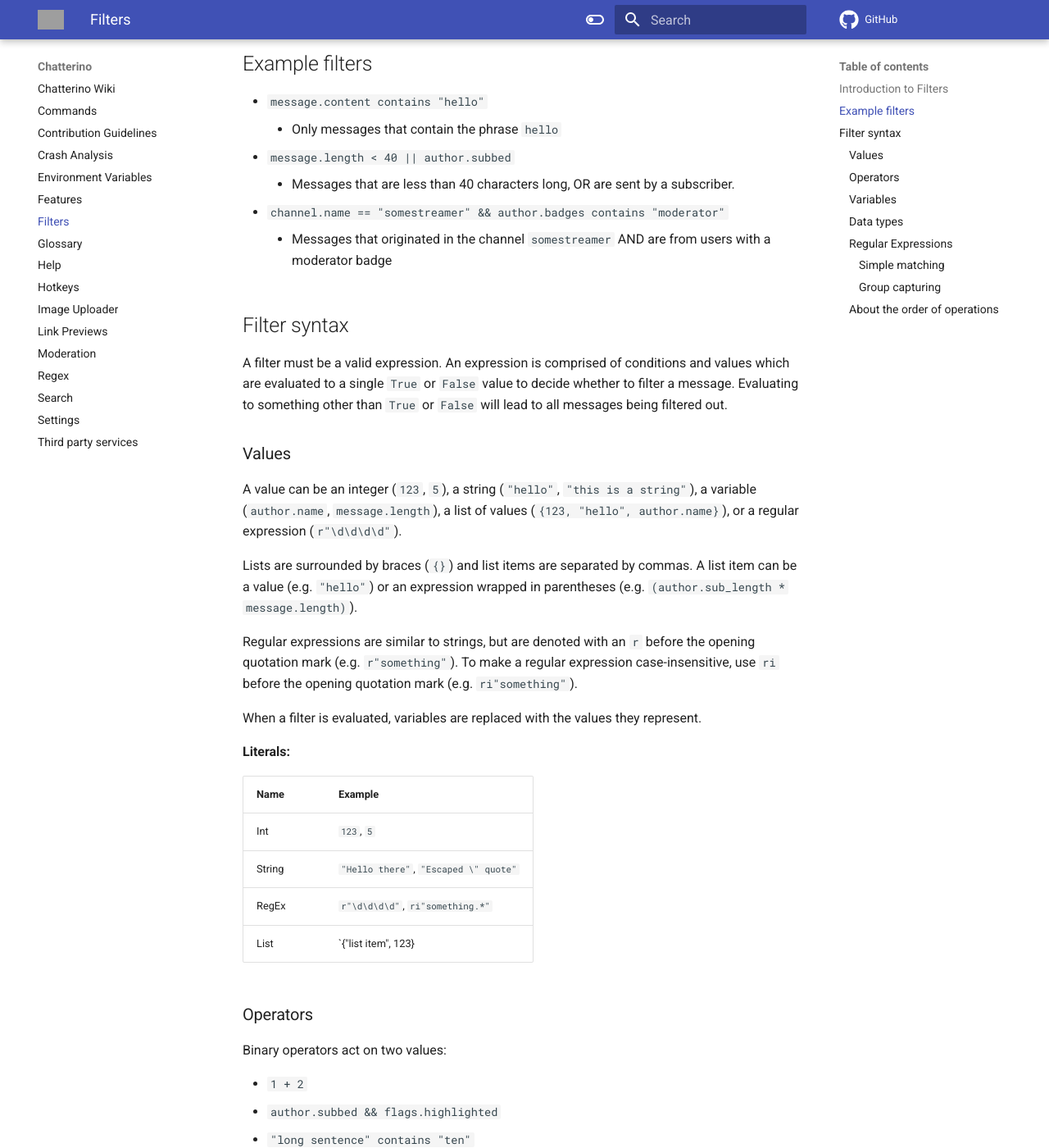
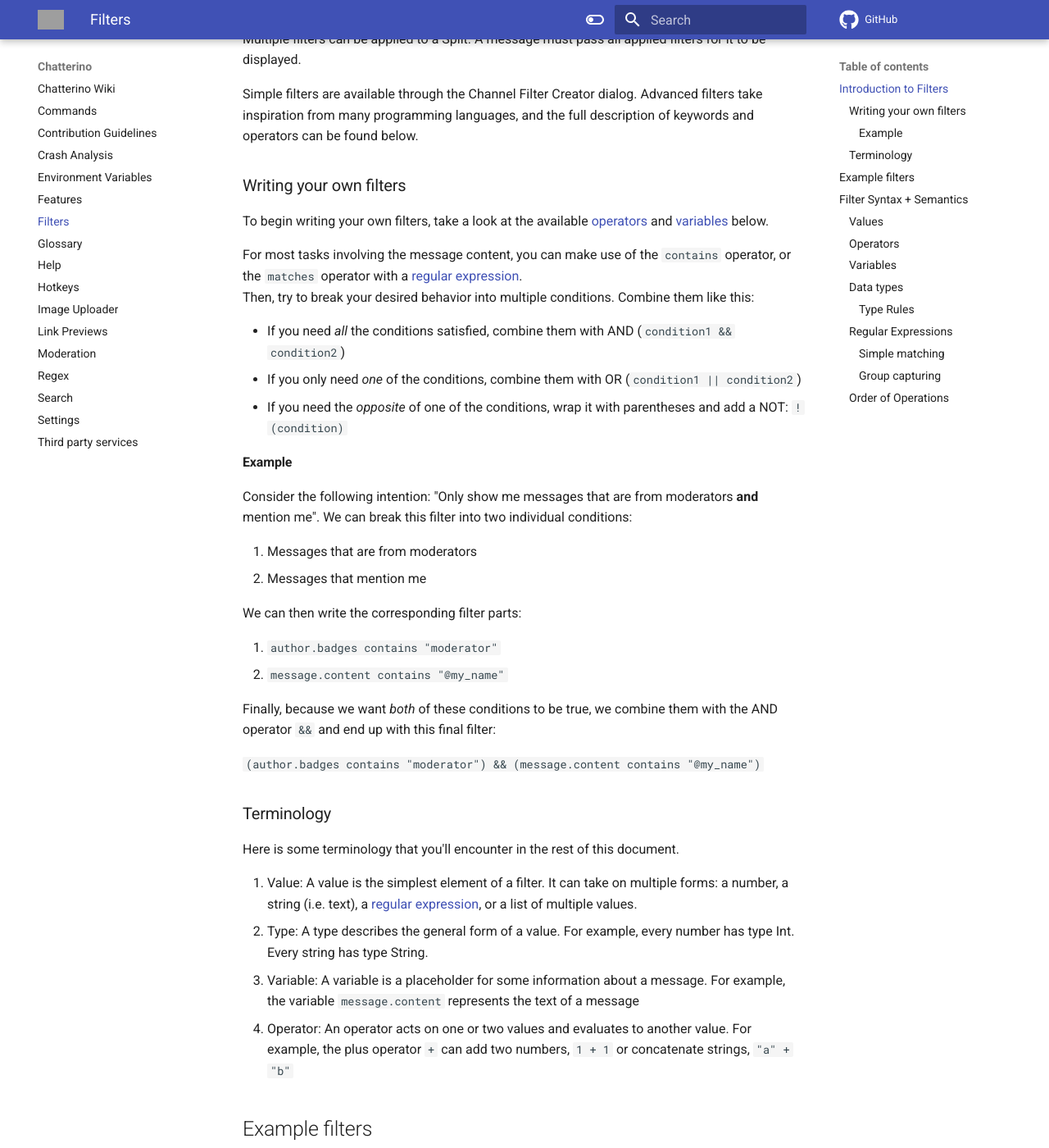
Before and after one commit to Chatterino/wiki, an MkDocs documentation site: the page built from docs/Filters.md, in a window 1280 px wide and 1400 px high, scrolled down 447 px. Shown: the whole window at 82% size. Built offline with MkDocs 1.6.1 and Material for MkDocs 9.7.7, drawn with Linux system fonts in a browser that asks for light colours; comment, search, counter and statistics services are not loaded; some of the changed text lies outside the part shown; grey boxes are pictures that could not be loaded.

Commit message:
Update Filter Documentation With Type Rules, Improved Examples (#298)
Co-authored-by: Rasmus Karlsson <rasmus.karlsson@pajlada.com>

```diff
--- a/docs/Filters.md
+++ b/docs/Filters.md
@@ -1,3 +1,7 @@
+Filters are a powerful tool to create your own custom, filtered channel splits. Filters allow you to selectively show messages that satisfy your own custom criteria: show subscribers' messages, moderator messages, channel point redemptions, new subscriptions, and more.
+
+Looking for inspiration? Look at some [example filters](#example-filters).
+
 ## Introduction to Filters
 
 Filters can be applied to splits to provide a selective view of messages. Filters are created in the Settings page and are applied by opening the Split menu (three dots) and selecting "Set filters". Applied filters are saved when you close and open Chatterino.
@@ -5,6 +9,42 @@
 Multiple filters can be applied to a Split. A message must pass all applied filters for it to be displayed.
 
 Simple filters are available through the Channel Filter Creator dialog. Advanced filters take inspiration from many programming languages, and the full description of keywords and operators can be found below.
+
+### Writing your own filters
+
+To begin writing your own filters, take a look at the available [operators](#operators) and [variables](#variables) below.
+
+For most tasks involving the message content, you can make use of the `contains` operator, or the `matches` operator with a [regular expression](https://en.wikipedia.org/wiki/Regular_expression).
+Then, try to break your desired behavior into multiple conditions. Combine them like this:
+
+-   If you need _all_ the conditions satisfied, combine them with AND (`condition1 && condition2`)
+-   If you only need _one_ of the conditions, combine them with OR (`condition1 || condition2`)
+-   If you need the _opposite_ of one of the conditions, wrap it with parentheses and add a NOT: `!(condition)`
+
+#### Example
+
+Consider the following intention: "Only show me messages that are from moderators **and** mention me". We can break this filter into two individual conditions:
+
+1. Messages that are from moderators
+2. Messages that mention me
+
+We can then write the corresponding filter parts:
+
+1. `author.badges contains "moderator"`
+2. `message.content contains "@my_name"`
+
+Finally, because we want _both_ of these conditions to be true, we combine them with the AND operator `&&` and end up with this final filter:
+
+`(author.badges contains "moderator") && (message.content contains "@my_name")`
+
+### Terminology
+
+Here is some terminology that you'll encounter in the rest of this document.
+
+1. Value: A value is the simplest element of a filter. It can take on multiple forms: a number, a string (i.e. text), a [regular expression](https://en.wikipedia.org/wiki/Regular_expression), or a list of multiple values.
+2. Type: A type describes the general form of a value. For example, every number has type Int. Every string has type String.
+3. Variable: A variable is a placeholder for some information about a message. For example, the variable `message.content` represents the text of a message
+4. Operator: An operator acts on one or two values and evaluates to another value. For example, the plus operator `+` can add two numbers, `1 + 1` or concatenate strings, `"a" + "b"`
 
 ## Example filters
 
@@ -15,19 +55,25 @@
 -   `channel.name == "somestreamer" && author.badges contains "moderator"`
     -   Messages that originated in the channel `somestreamer` AND are from users with a moderator badge
 
-## Filter syntax
+## Filter Syntax + Semantics
+
+This section is aimed at technical users who have experience with general purpose programming languages.
 
 A filter must be a valid expression. An expression is comprised of conditions and values which are evaluated to a single `True` or `False` value to decide whether to filter a message. Evaluating to something other than `True` or `False` will lead to all messages being filtered out.
 
 ### Values
 
-A value can be an integer (`123`, `5`), a string (`"hello"`, `"this is a string"`), a variable (`author.name`, `message.length`), a list of values (`{123, "hello", author.name}`), or a regular expression (`r"\d\d\d\d"`).
+A value can be:
 
-Lists are surrounded by braces (`{}`) and list items are separated by commas. A list item can be a value (e.g. `"hello"`) or an expression wrapped in parentheses (e.g. `(author.sub_length * message.length)`).
+1. An integer (`123`, `5`)
+2. A string (`"hello"`, `"this is a string"`)
+3. A variable (`author.name`, `message.length`)
+    - Technically, a variable isn't a value, but is given value by substitution
+    - When a filter is evaluated, variables are replaced with the values they represent
+4. A regular expression (`r"\d\d\d\d"`)
+5. A list of values (`{123, "hello", author.name}`)
 
 Regular expressions are similar to strings, but are denoted with an `r` before the opening quotation mark (e.g. `r"something"`). To make a regular expression case-insensitive, use `ri` before the opening quotation mark (e.g. `ri"something"`).
-
-When a filter is evaluated, variables are replaced with the values they represent.
 
 **Literals:**
 
@@ -52,26 +98,28 @@
 
 The following operators are available:
 
-| Operator            | Description                                             |
-| ------------------- | ------------------------------------------------------- |
-| `&&`                | And                                                     |
-| <code> \|\| </code> | Or                                                      |
-| `!`                 | Not                                                     |
-| `==`                | Equals                                                  |
-| `!=`                | Not equals                                              |
-| `<`                 | Less than                                               |
-| `<=`                | Less than or equal to                                   |
-| `>`                 | Greater than                                            |
-| `>=`                | Greater than or equal to                                |
-| `contains`          | String, List, or Map contains                           |
-| `startswith`        | String or List starts with text or string, respectively |
-| `endswith`          | String or List ends with text or string, respectively   |
-| `match`             | Match string with regular expression                    |
-| `+`                 | Add (or string concatenation)                           |
-| `-`                 | Subtract                                                |
-| `*`                 | Multiply                                                |
-| `/`                 | Divide (integer)                                        |
-| `%`                 | Modulus                                                 |
+| Operator            | Description                                                      |
+| ------------------- | ---------------------------------------------------------------- |
+| `&&`                | [Logical AND](https://en.wikipedia.org/wiki/Logical_conjunction) |
+| <code> \|\| </code> | [Logical OR](https://en.wikipedia.org/wiki/Logical_disjunction)  |
+| `!`                 | [Negation](https://en.wikipedia.org/wiki/Negation)               |
+| `==`                | Equals                                                           |
+| `!=`                | Not equals                                                       |
+| `<`                 | Less than                                                        |
+| `<=`                | Less than or equal to                                            |
+| `>`                 | Greater than                                                     |
+| `>=`                | Greater than or equal to                                         |
+| `contains`          | String, List, or Map contains                                    |
+| `startswith`        | String or List starts with text or value, respectively           |
+| `endswith`          | String or List ends with text or value, respectively             |
+| `match`             | Match string with regular expression                             |
+| `+`                 | Add (or string concatenation)                                    |
+| `-`                 | Subtract                                                         |
+| `*`                 | Multiply                                                         |
+| `/`                 | Divide (integer)                                                 |
+| `%`                 | Modulus                                                          |
+
+Please read about the [type rules](#type-rules) to better understand the evaluation semantics for operators that take multiple data types.
 
 ### Variables
 
@@ -110,17 +158,35 @@
 
 ### Data types
 
-Generally, data types won't be much of an issue. However, mismatching data types can cause confusing results.
+The Chatterino filter language is typed, meaning that every value has a type and only specific combinations of types are allowed when using operators. Generally, you won't run in to issues. The type system exists to warn you about any mistakes that your filter contains.
 
-For example:
+#### Type Rules
 
--   `"abc" + 123 == "abc123"` but `123 + "abc" != "123abc"`
--   `1 + "2" == 3` and `1 + "2" == "3"`.
-
-Chatterino will try to transform incompatible types for operations, but it isn't always successful.
-If two types can't mix, `False` or `0` will be returned, depending on the context.
-
-Double check the table above to see the types of each variable to prevent unexpected results.
+| Operator          | Form                            | Result   | Description                                                    |
+| ----------------- | ------------------------------- | -------- | -------------------------------------------------------------- |
+| `+`               | `Int + Int`                     | `Int`    | Adds two integers                                              |
+| `+`               | `String + Any`                  | `String` | Concatenates the first string with the second argument         |
+| `-`               | `Int - Int`                     | `Int`    | Subtracts two integers                                         |
+| `*`               | `Int * Int`                     | `Int`    | Multiplies two integers                                        |
+| `/`               | `Int / Int`                     | `Int`    | Divides two integers, discarding the remainder                 |
+| `%`               | `Int % Int`                     | `Int`    | Computes the modulus of two integers                           |
+| `&&`              | `Bool && Bool`                  | `Bool`   | Logical AND of two booleans                                    |
+| <code>\|\|</code> | <code>Bool \|\| Bool</code>     | `Bool`   | Logical OR of two booleans                                     |
+| `==`              | `Any == Any`                    | `Bool`   | Equality comparison of any two values                          |
+| `!=`              | `Any != Any`                    | `Bool`   | Inequality comparison of any two values                        |
+| `>`               | `Int > Int`                     | `Bool`   | Greater than comparison of two integers                        |
+| `>=`              | `Int >= Int`                    | `Bool`   | Greater than or equal to comparison of two integers            |
+| `<`               | `Int < Int`                     | `Bool`   | Less than comparison of two integers                           |
+| `<=`              | `Int <= Int`                    | `Bool`   | Less than or equal to comparison of two integers               |
+| `startswith`      | `List startswith Any`           | `Bool`   | Checks whether the list has the given value as its first value |
+| `startswith`      | `String startswith String`      | `Bool`   | Checks whether the first string starts with the second string  |
+| `endswith`        | `List endswith Any`             | `Bool`   | Checks whether the list has the given value as its last value  |
+| `endswith`        | `String endswith String`        | `Bool`   | Checks whether the first string ends with the second string    |
+| `contains`        | `List contains Any`             | `Bool`   | Checks whether the list contains the given value               |
+| `contains`        | `Map contains Any`              | `Bool`   | Checks whether the map has the given value as a key            |
+| `contains`        | `String contains String`        | `Bool`   | Checks whether the first string contains the second string     |
+| `match`           | `String match RegEx`            | `Bool`   | Checks whether the string matches the given regular expression |
+| `match`           | `String match {RegEx, n : Int}` | `String` | Returns the `n`th matching capture group, or the empty string  |
 
 ### Regular Expressions
 
```
Also changed, not shown: other parts of docs/Filters.md (+1 -1 lines).
